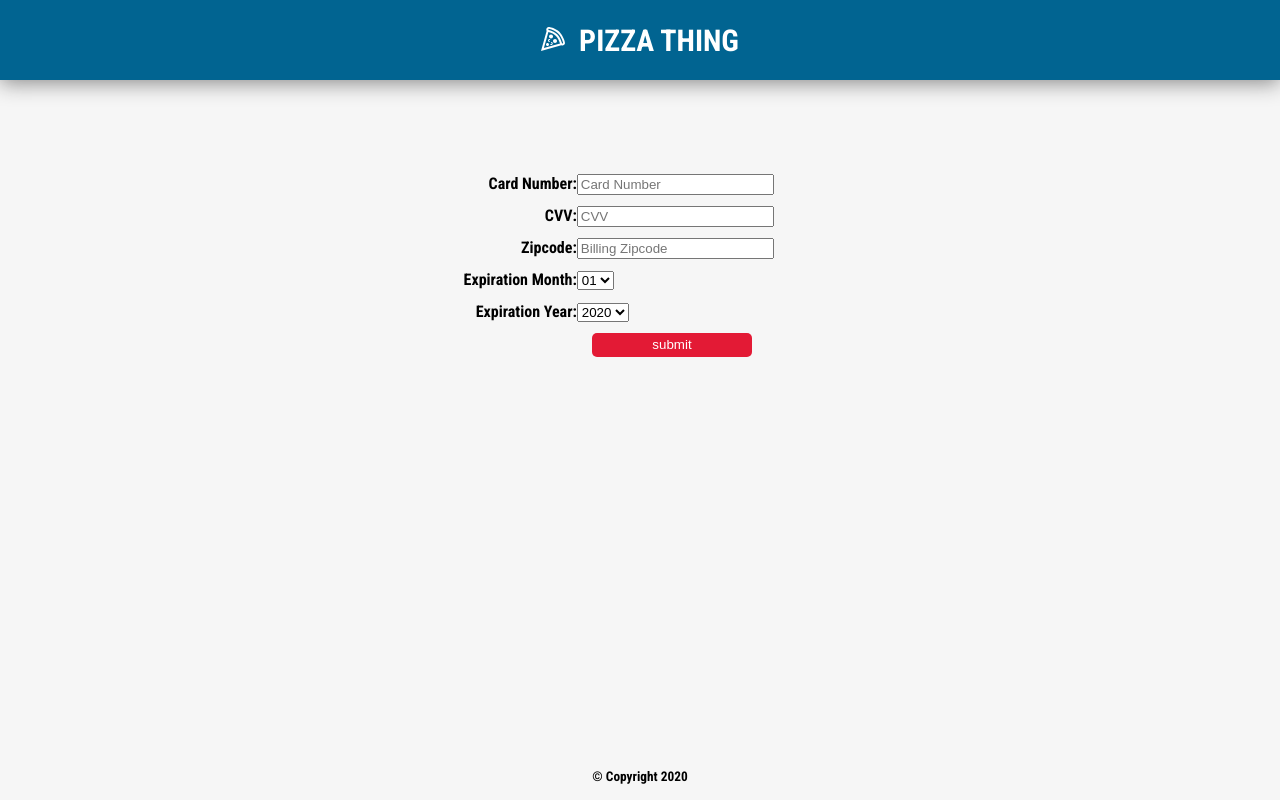
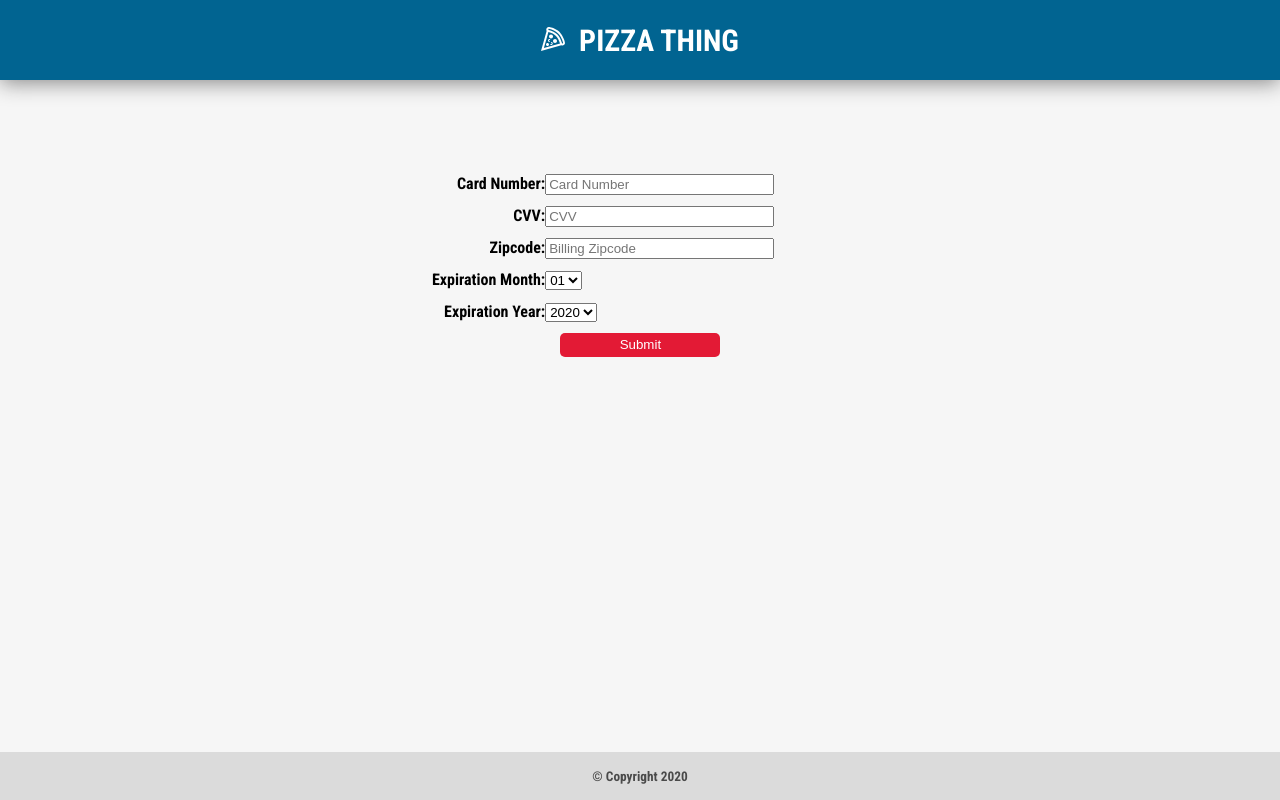
Before and after one commit to akwong372/pizza-dom, a React (Create React App) app in the folder client/: page /payment-form in a window 1280 px wide. Built offline with nearby package versions, Linux system fonts and the light colour scheme.

Commit message:
adjust layout of store info

```diff
--- a/client/public/styles/main.css
+++ b/client/public/styles/main.css
@@ -40,17 +40,45 @@ body {
 }
 
 .footer {
+  background-color: #DBDBDB;
   bottom: 0;
   height: 3rem;
 }
 
 .footer small {
-  color: black;
+  color: #4A4A4A;
   text-align: center;
   margin: 10px;
 }
 
+.container {
+  display: -ms-grid;
+  display: grid;
+  -ms-grid-columns: 20em;
+      grid-template-columns: 20em;
+  -ms-grid-rows: auto;
+      grid-template-rows: auto;
+      grid-template-areas: "forms forms forms" "store-data store-data store-data";
+  justify-items: center;
+}
+
+.store-info {
+  -ms-grid-row: 2;
+  -ms-grid-column: 1;
+  -ms-grid-column-span: 3;
+  grid-area: store-data;
+  position: relative;
+  line-height: 2rem;
+  text-align: center;
+  top: 15rem;
+  margin: 0 auto;
+}
+
 .form-inputs {
+  -ms-grid-row: 1;
+  -ms-grid-column: 1;
+  -ms-grid-column-span: 3;
+  grid-area: forms;
   position: relative;
   line-height: 2rem;
   width: 50%;
@@ -60,12 +88,12 @@ body {
 
 .form-inputs label {
   display: inline-block;
-  width: 40%;
+  width: 35%;
   text-align: right;
 }
 
 .form-inputs input {
-  width: 30%;
+  width: 35%;
   display: inline-block;
 }
 
@@ -75,7 +103,7 @@ body {
   margin: -2rem -3rem;
   position: relative;
   top: 50%;
-  left: 50%;
+  left: 45%;
   background-color: #E31A35;
   -webkit-transition: background-color .3s linear;
   transition: background-color .3s linear;
--- a/client/public/styles/main.scss
+++ b/client/public/styles/main.scss
@@ -33,16 +33,39 @@ body {
 
 .footer {
     @extend .bar;
+    background-color: #DBDBDB;
     bottom: 0;
     height: 3rem;
     small {
-        color: black;
+        color: #4A4A4A;
         text-align: center;
         margin: 10px;
     }
 }
 
+.container {
+    display: grid;
+    grid-template-columns: 20em;
+    grid-template-rows: auto;
+    grid-template-areas:
+        "forms forms forms"
+        "store-data store-data store-data";
+    justify-items: center;
+}
+
+.store-info {
+    grid-area: store-data;
+    position: relative;
+    line-height: 2rem;
+    text-align: center;
+    // width: 50%;
+    top: 15rem;
+    // left: 3rem;
+    margin: 0 auto;
+}
+
 .form-inputs {
+    grid-area: forms;
     position: relative;
     line-height: 2rem;
     width: 50%;
@@ -50,11 +73,11 @@ body {
     margin: 0 auto;
     label{
         display: inline-block;
-        width: 40%;
+        width: 35%;
         text-align: right;
     }
     input {
-        width: 30%;
+        width: 35%;
         display: inline-block;
     }
     button{
@@ -63,12 +86,14 @@ body {
         margin: -2rem -3rem;
         position: relative;
         top: 50%;
-        left: 50%;
+        left: 45%;
         background-color: #E31A35;
         transition: background-color .3s linear;
         color: #FFFFFF;
         cursor: pointer;
         text-decoration: none;
+        border: 0;
+        border-radius: 5px;
         &:hover {
             background-color: #AB1428;
         }
--- a/client/src/App.js
+++ b/client/src/App.js
@@ -14,7 +14,7 @@ import ConfirmOrder from './components/ConfirmOrder';
 
 const App = () => {
 
-  const [store, setStore] = useState('');
+  const [store, setStore] = useState({});
   const [price, setPrice] = useState({});
 
   const handleAddress = (e, history) => {
@@ -91,6 +91,7 @@ const App = () => {
 
   return (
     <div className="App">
+      <div className="container">
         <Header />
         <Router>
           <Switch>
@@ -108,10 +109,11 @@ const App = () => {
             </Route>
           </Switch>
         </Router>
-      {store && <div className="store-info">
+        {store.StoreID && <div className="store-info">
           <div>Ordering from Dominos store ID: {store.StoreID}</div>
           <div>{store.AddressDescription}</div>
         </div>}
+      </div>
       <Footer />
     </div>
   );
--- a/client/src/components/AddressForm.jsx
+++ b/client/src/components/AddressForm.jsx
@@ -11,7 +11,7 @@ const AddressForm = props => {
                 <InputGroup htmlFor={'city'} labelText={'City'} type={'text'} id={'city'} placeholder={'City'} />
                 <InputGroup htmlFor={'state'} labelText={'State'} type={'text'} id={'state'} placeholder={'State'} />
                 <InputGroup htmlFor={'zipcode'} labelText={'Zipcode'} type={'text'} id={'zipcode'} placeholder={'Zipcode'} />
-                <button type='submit'>submit</button>
+                <button type='submit'>Submit</button>
             </form>
         </div>
     );
--- a/client/src/components/CustomerForm.jsx
+++ b/client/src/components/CustomerForm.jsx
@@ -11,7 +11,7 @@ const CustomerForm = props => {
                 <InputGroup htmlFor={'lastName'} labelText={'Last Name'} type={'text'} id={'lastName'} placeholder={'Last Name'} />
                 <InputGroup htmlFor={'phone'} labelText={'Phone #'} type={'text'} id={'phone'} placeholder={'Phone #'} />
                 <InputGroup htmlFor={'email'} labelText={'Email'} type={'email'} id={'email'} placeholder={'Email'} />
-                <button type='submit'>submit</button>
+                <button type='submit'>Submit</button>
             </form>
         </div>
     );
--- a/client/src/components/Header.jsx
+++ b/client/src/components/Header.jsx
@@ -4,7 +4,7 @@ const Header = () => {
     return (
         <header className="header">
             <div className="header-items">
-            <img src="pizza-slice.svg" class="filter-white"/>
+            <img src="pizza-slice.svg" className="filter-white" alt="pizza icon"/>
                 Pizza Thing
         </div>
         </header>
--- a/client/src/components/PaymentForm.jsx
+++ b/client/src/components/PaymentForm.jsx
@@ -38,7 +38,7 @@ const PaymentForm = props => {
                         </select>
                     </div>
                 </div>
-                <button type='submit'>submit</button>
+                <button type='submit'>Submit</button>
             </form>
         </div>
     )
```
Also changed, not shown: 1 other file (tests, documents, lock files or other folders). Lines whose indentation alone changed are shown as unchanged.
